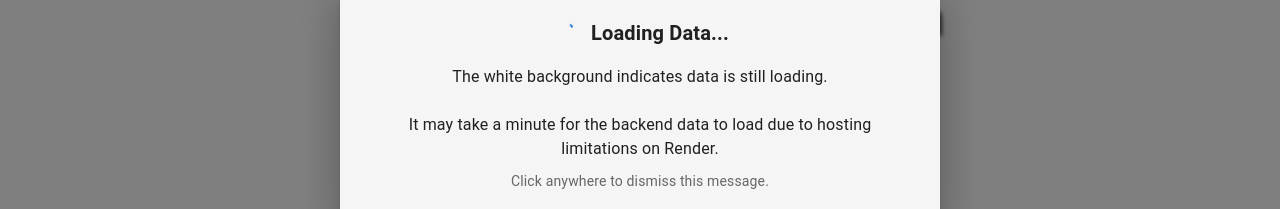
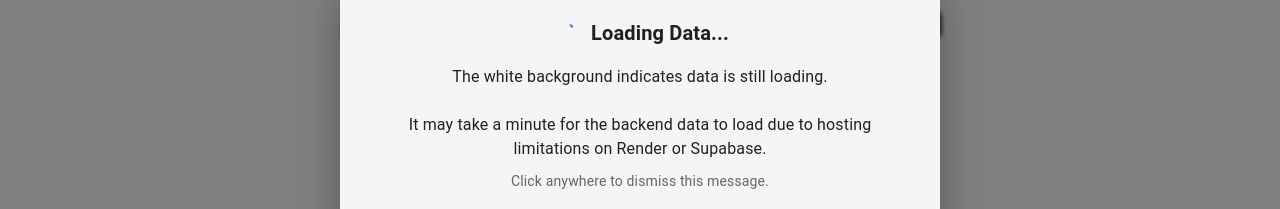
Before and after one commit to Jonas-Sebastian/practice-ecommerce-website, a React (Create React App) app: page / in a window 1280 px wide. Shown: the part 296-505 px from the top of the page. Built offline with nearby package versions, Linux system fonts and the light colour scheme; no server answers.

Commit message:
Change Data Loading message

```diff
--- a/src/components/ShopWebsite/ShopInfo/DataLoadingMessage.jsx
+++ b/src/components/ShopWebsite/ShopInfo/DataLoadingMessage.jsx
@@ -36,7 +36,7 @@ export default function DataLoadingMessage({ open, handleClose }) {
                 </Box>
                 <Typography variant="body1" style={{ marginTop: '10px' }}>
                     The white background indicates data is still loading.<br /><br />
-                    It may take a minute for the backend data to load due to hosting limitations on Render.
+                    It may take a minute for the backend data to load due to hosting limitations on Render or Supabase.
                 </Typography>
                 <Typography variant="body2" style={{ marginTop: '10px', color: '#666' }}>
                     Click anywhere to dismiss this message.
```
